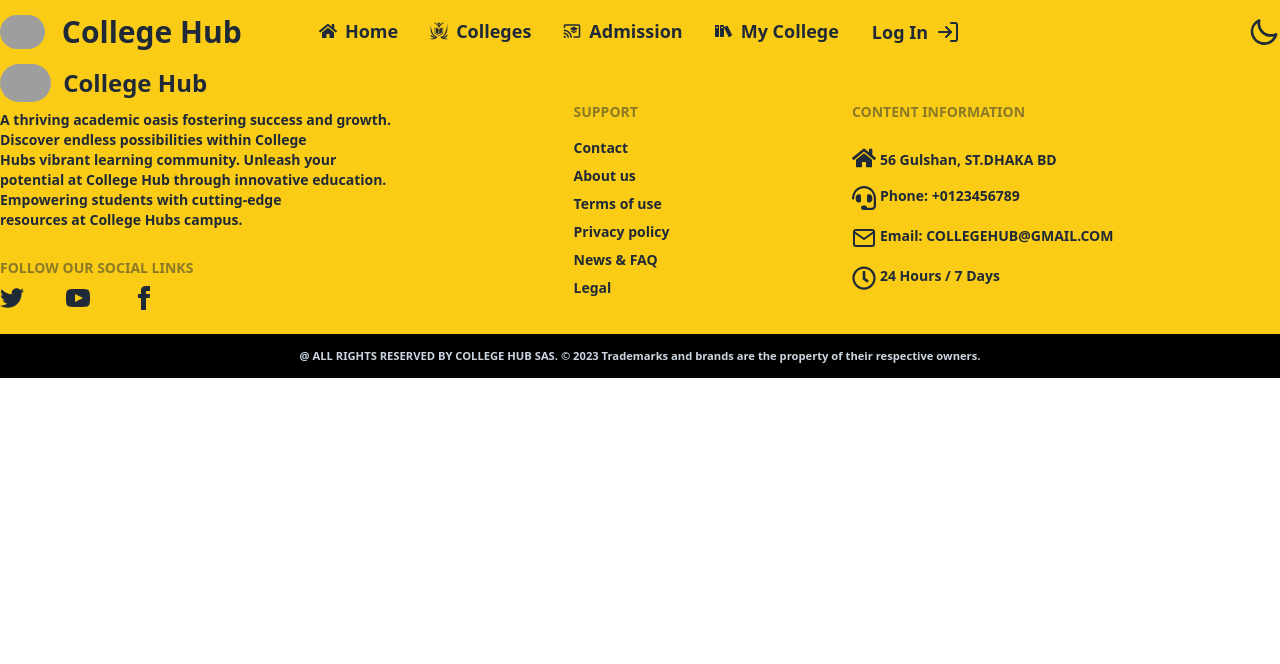
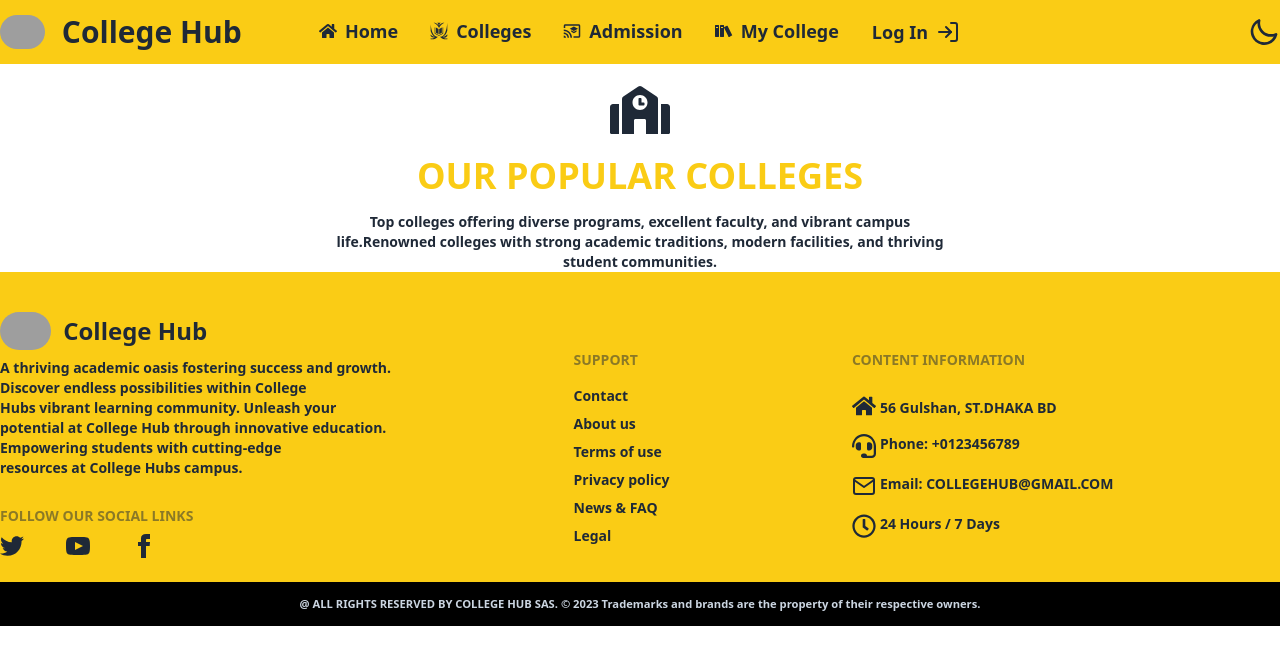
Before and after one commit to shakilahmedshuvo/college-hub-client, a React (Vite) app: page /colleges in a window 1280 px wide. Shown: the top 664 px of the page. Built offline with nearby package versions, Linux system fonts and the light colour scheme; no server answers; grey boxes are pictures that could not be loaded.

Commit message:
add POPULAR college route scetion tiltle

```diff
--- a/src/Components/Pages/Home/Banner/Banner.jsx
+++ b/src/Components/Pages/Home/Banner/Banner.jsx
@@ -6,7 +6,6 @@ import 'swiper/css/pagination';
 import 'swiper/css/navigation';
 // import required modules
 import { Autoplay, Pagination, Navigation } from 'swiper/modules';
-import SectionTitle from '../../../Shared/SectionTitle';
 
 const Banner = () => {
     return (
--- a/src/Components/Pages/Home/Colleges/Colleges.jsx
+++ b/src/Components/Pages/Home/Colleges/Colleges.jsx
@@ -1,7 +1,18 @@
+import { FaSchool } from "react-icons/fa";
+import SectionTitle from "../../../Shared/SectionTitle";
+
 const Colleges = () => {
+
     return (
-        <div>
-            this is Colleges
+        <div
+            className="max-w-7xl mx-auto mt-20">
+            <div>
+                <FaSchool className="mx-auto text-6xl mt-14" />
+                <SectionTitle
+                    heading={"Our Popular Colleges"}
+                    subHeading={"Top colleges offering diverse programs, excellent faculty, and vibrant campus life.Renowned colleges with strong academic traditions, modern facilities, and thriving student communities."}
+                ></SectionTitle>
+            </div>
         </div>
     );
 };
--- a/src/Components/Pages/Home/Gallery/GalleryImg.jsx
+++ b/src/Components/Pages/Home/Gallery/GalleryImg.jsx
@@ -5,62 +5,62 @@ const GalleryImg = () => {
             <img
                 className="rounded-lg"
                 src="https://img.freepik.com/free-vector/graduates-wearing-medical-masks_23-2148579298.jpg?w=1060&t=st=1690095010~exp=1690095610~hmac=3210369d0d03d89295447885fbd39bfffeb74cf0bcb27696ab1496b895181bbc"
-                alt=""
+                alt="Graduates Group Pictures"
             />
             <img
                 className="rounded-lg"
                 src="https://img.freepik.com/free-vector/graduates-wearing-medical-masks-set_23-2148571766.jpg?w=1060&t=st=1690095792~exp=1690096392~hmac=d0ca71c9f67ad846a26b5e7e43fddd534cc26a0f076e6109c953f10db06b2d33"
-                alt=""
+                alt="Graduates Group Pictures"
             />
             <img
                 className="rounded-lg"
                 src="https://img.freepik.com/free-vector/graduates-wearing-mask-theme_23-2148572014.jpg?w=1060&t=st=1690095538~exp=1690096138~hmac=34d3852eea0f2f647f236a55c0051f2366976c62b04472e1b3ec43eaf751515e"
-                alt=""
+                alt="Graduates Group Pictures"
             />
             <img
                 className="rounded-lg"
                 src="https://img.freepik.com/free-vector/group-student-celebrating-their-graduation_52683-39859.jpg?w=1060&t=st=1690095661~exp=1690096261~hmac=c029c212585279ad6d8e016eb2b5d95e35eebb90c1c24850610a75eb4ef682d7"
-                alt=""
+                alt="Graduates Group Pictures"
             />
             <img
                 className="rounded-lg"
                 src="https://img.freepik.com/free-vector/set-graduates-wearing-medical-masks_23-2148571737.jpg?w=1060&t=st=1690095661~exp=1690096261~hmac=ae4291805ac1a3c97d7efdbeb74ca427c56a70fd38dddb28c9455673908556d0"
-                alt=""
+                alt="Graduates Group Pictures"
             />
             <img
                 className="rounded-lg"
                 src="https://img.freepik.com/free-vector/collection-graduates-wearing-medical-masks_23-2148568876.jpg?w=1060&t=st=1690095736~exp=1690096336~hmac=bbc12cfc0ef1fd252b1d278642dbf59d149e392f10f3167151123b26a907186f"
-                alt=""
+                alt="Graduates Group Pictures"
             />
             <img
                 className="rounded-lg"
                 src="https://img.freepik.com/premium-vector/happy-graduation-character-collection_188398-111.jpg?w=1060"
-                alt=""
+                alt="Graduates Group Pictures"
             />
             <img
                 className="rounded-lg"
                 src="https://img.freepik.com/free-vector/graduates-wearing-medical-masks_52683-39674.jpg?w=1060&t=st=1690095579~exp=1690096179~hmac=3444b8b5b602c559135fcf9778d4ef65e43d31cad09e25f64b6b4cd00983b1af"
-                alt=""
+                alt="Graduates Group Pictures"
             />
             <img
                 className="rounded-lg"
                 src="https://img.freepik.com/free-vector/group-student-celebrating-their-graduation-illustrated_52683-39860.jpg?w=1060&t=st=1690095847~exp=1690096447~hmac=cbf046b341ff56be73e1d96862dadd6b139840fd8892e8aa8d60de94cc7a3d74"
-                alt=""
+                alt="Graduates Group Pictures"
             />
             <img
                 className="rounded-lg"
                 src="https://img.freepik.com/free-vector/group-young-people-graduating_52683-40035.jpg?w=1060&t=st=1690095008~exp=1690095608~hmac=cef424de5a6f753dd93a427f43efef9e0951b7d5aa0a6351356d1c4199122188"
-                alt=""
+                alt="Graduates Group Pictures"
             />
             <img
                 className="rounded-lg"
                 src="https://img.freepik.com/free-vector/graduates-wearing-mask_23-2148571993.jpg?w=1060&t=st=1690095916~exp=1690096516~hmac=9f86306da6f3cf250ea6669f74142dfcaa2010ef4e34ce39dd5d73a8214a613c"
-                alt=""
+                alt="Graduates Group Pictures"
             />
             <img
                 className="rounded-lg"
                 src="https://img.freepik.com/free-vector/graduates-wearing-face-masks-collection_23-2148571651.jpg?w=1060&t=st=1690095949~exp=1690096549~hmac=2eaac34a0624b4a48f2c20875c925c4a3223c635c7e976cdecbe9c180dc4d8d4"
-                alt=""
+                alt="Graduates Group Pictures"
             />
         </div>
     );
```
